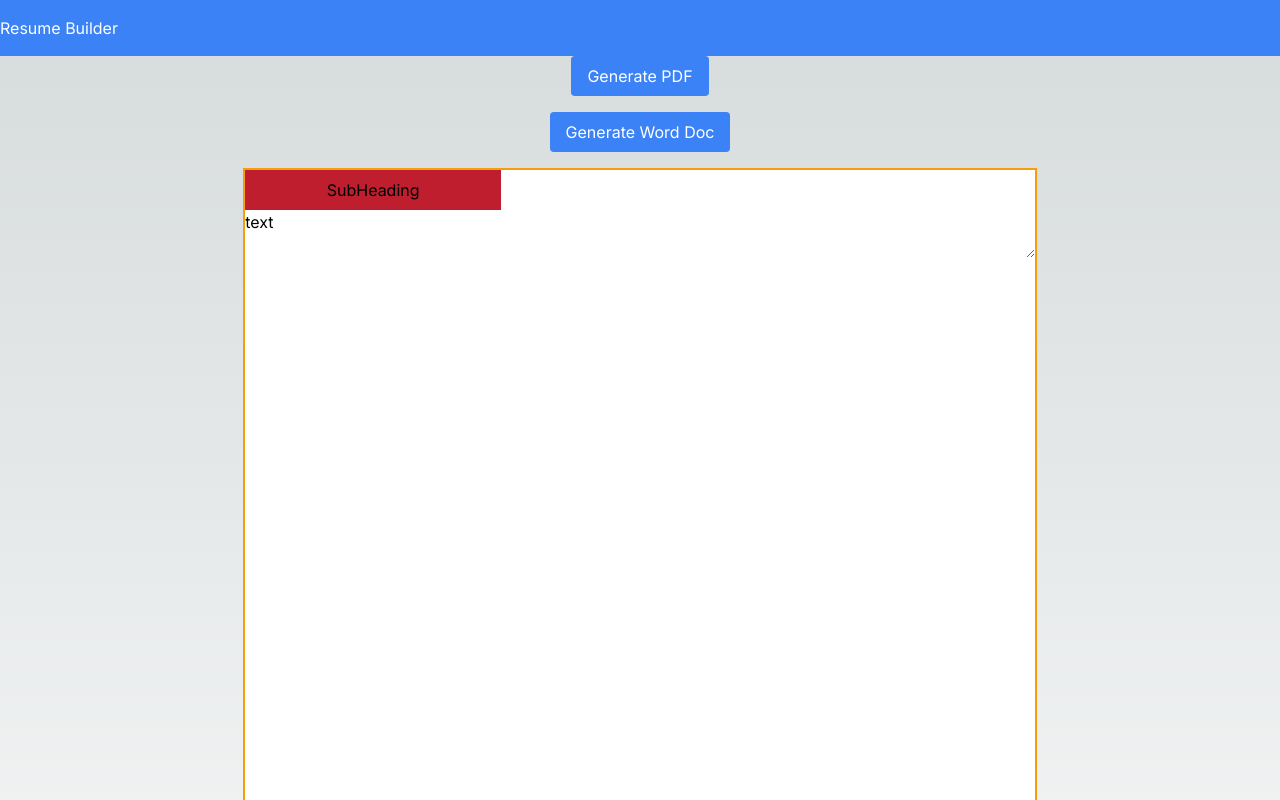
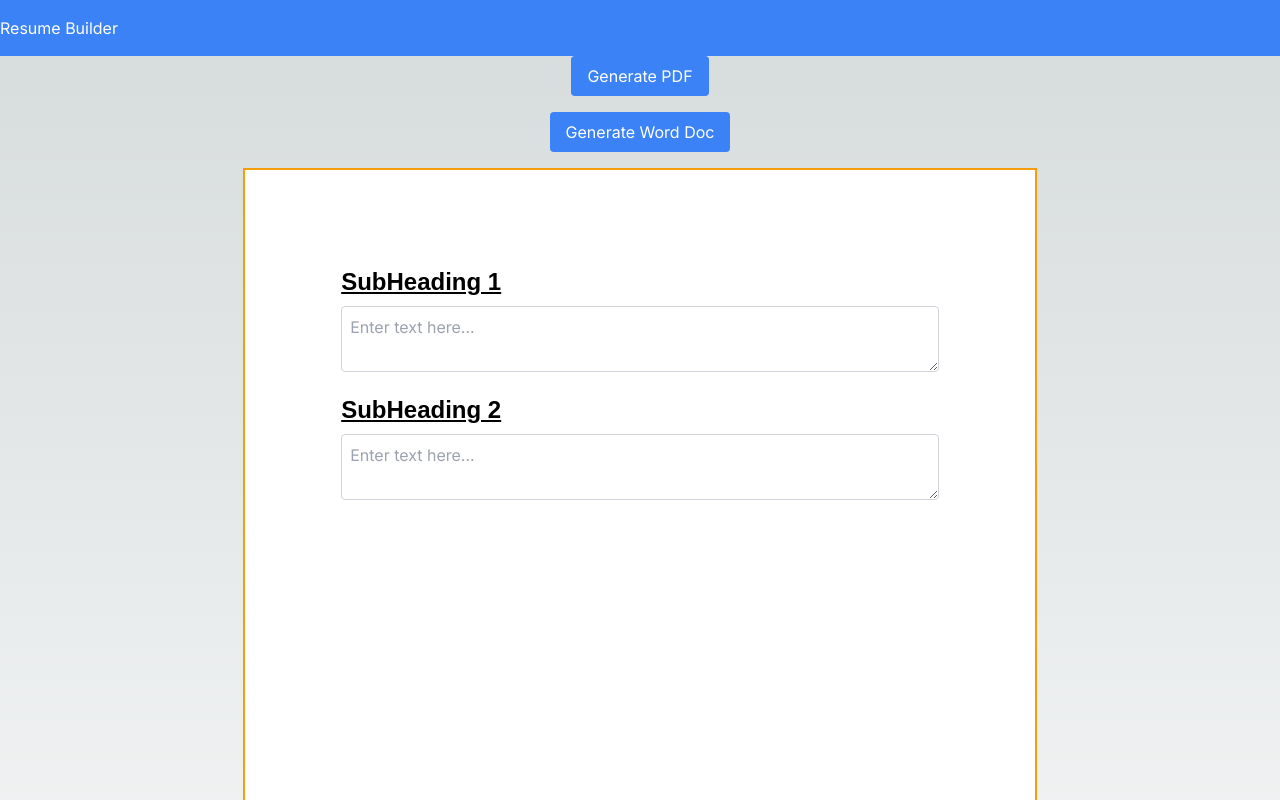
Before and after one commit to JackBadawy/resume_builder, a Next.js app: page / in a window 1280 px wide. Shown: the top 800 px of the page. Built offline with nearby package versions, Linux system fonts and the light colour scheme.

Commit message:
refactored text rendering + dynamic section Comp

```diff
--- /dev/null
+++ b/src/app/Components/ResumeSection.tsx
@@ -0,0 +1,20 @@
+import SubHeading from "./SubHeading";
+
+type SectionProps = {
+  subHeadingText: string;
+};
+
+const Section: React.FC<SectionProps> = ({ subHeadingText }) => {
+  return (
+    <div className="mb-4">
+      <SubHeading text={subHeadingText} />
+      <textarea
+        className="text-black w-full mt-2 p-2 border border-gray-300 rounded"
+        placeholder="Enter text here..."
+        data-text
+      ></textarea>
+    </div>
+  );
+};
+
+export default Section;
--- a/src/app/Components/SubHeading.tsx
+++ b/src/app/Components/SubHeading.tsx
@@ -1,7 +1,14 @@
-const SubHeading = () => {
+type SubheadingProp = {
+  text: string;
+};
+
+const SubHeading: React.FC<SubheadingProp> = ({ text }) => {
   return (
-    <span className="bg-bws w-64 h-10 text-center content-center" data-text>
-      SubHeading
+    <span
+      className=" w-64 h-10 font-aptos text-2xl font-bold underline text-black"
+      data-text
+    >
+      {text}
     </span>
   );
 };
--- a/src/app/Containers/ResumeWorkspace.tsx
+++ b/src/app/Containers/ResumeWorkspace.tsx
@@ -16,6 +16,7 @@ import {
 } from "docx";
 import { saveAs } from "file-saver";
 import SubHeading from "../Components/SubHeading";
+import Section from "../Components/ResumeSection";
 
 const ResumeWorkspace = () => {
   const resumeRef = useRef<HTMLDivElement>(null);
@@ -101,7 +102,7 @@ const ResumeWorkspace = () => {
   };
 
   return (
-    <div className="flex flex-col items-center justify-center">
+    <div className="flex flex-col items-center justify-center ">
       <button
         onClick={generatePDF}
         className="mb-4 px-4 py-2 bg-blue-500 text-white rounded"
@@ -116,14 +117,10 @@ const ResumeWorkspace = () => {
       </button>
       <div
         ref={resumeRef}
-        className=" h-a4 w-a4 border-2 border-amber-500 bg-white p4"
+        className=" h-a4 w-a4 border-2 border-amber-500 bg-white p4 p-msmargin"
       >
-        <div className="flex flex-col">
-          <SubHeading />
-          <textarea className="text-black" data-text>
-            text
-          </textarea>
-        </div>
+        <Section subHeadingText="SubHeading 1" />
+        <Section subHeadingText="SubHeading 2" />
       </div>
     </div>
   );
--- a/tailwind.config.ts
+++ b/tailwind.config.ts
@@ -22,6 +22,12 @@ const config: Config = {
       colors: {
         bws: "#be1e2d",
       },
+      fontFamily: {
+        aptos: ['"Aptos (body)"', "sans-serif"],
+      },
+      padding: {
+        msmargin: "2.54cm",
+      },
     },
   },
   plugins: [],
```
